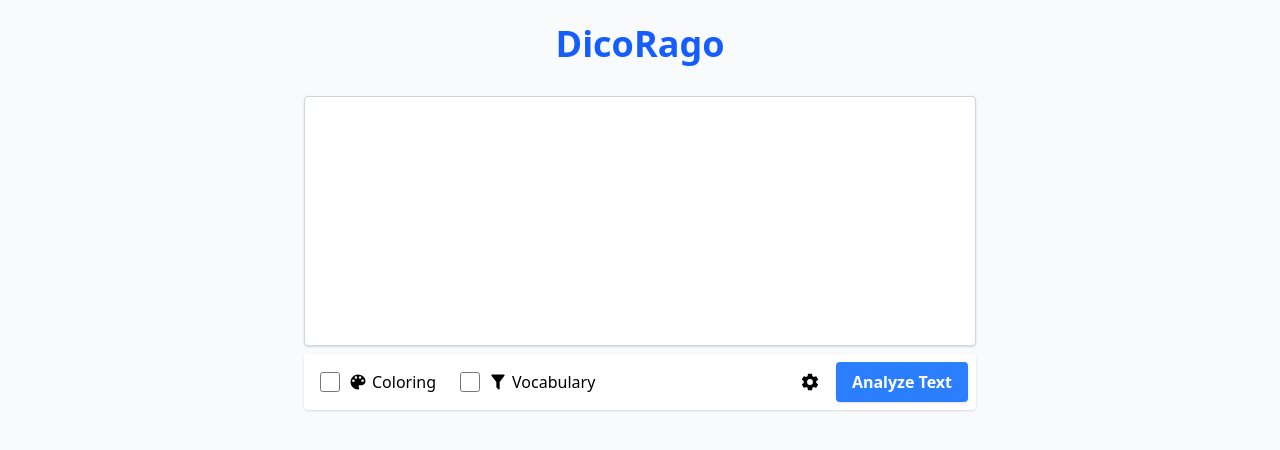
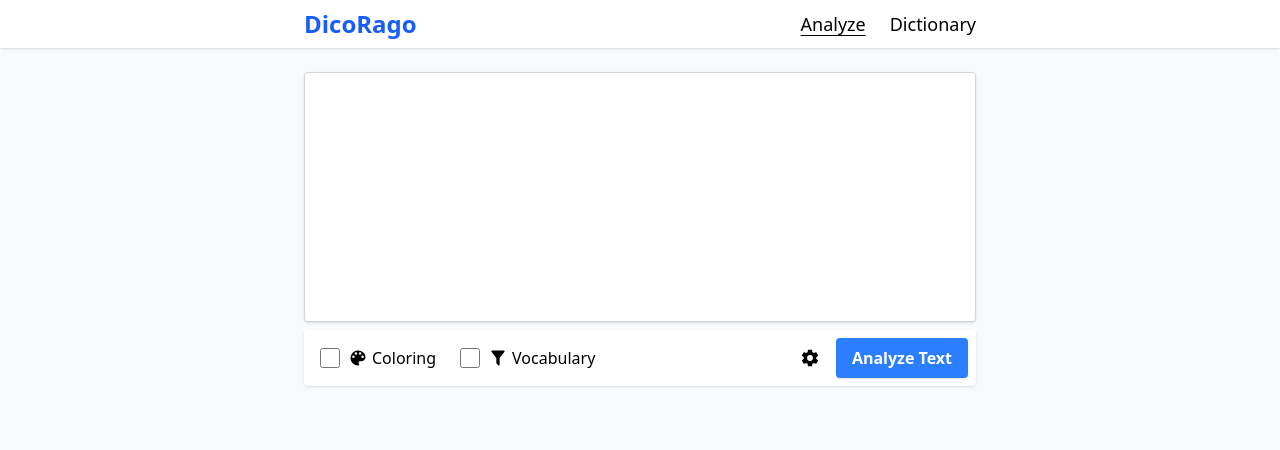
Before and after one commit to Agnoctopus/DicoRago, a Vue app in the folder frontend/: page / in a window 1280 px wide. Shown: the top 450 px of the page. Built offline with nearby package versions, Linux system fonts and the light colour scheme; no server answers.

Commit message:
frontend: Add new navigation

```diff
--- a/frontend/src/router/index.ts
+++ b/frontend/src/router/index.ts
@@ -1,6 +1,7 @@
 import { createRouter, createWebHistory } from 'vue-router'
 import type { RouteRecordRaw } from 'vue-router'
 import HomeView from '../views/HomeView.vue'
+import DictionaryView from '../views/DictionaryView.vue'
 
 /** Application routes definition */
 const routes: Array<RouteRecordRaw> = [
@@ -8,6 +9,11 @@
     path: '/',
     name: 'Home',
     component: HomeView,
+  },
+  {
+    path: '/dico',
+    name: 'Dictionary',
+    component: DictionaryView,
   },
 ]
 
--- a/frontend/src/views/HomeView.vue
+++ b/frontend/src/views/HomeView.vue
@@ -3,6 +3,7 @@
 import TextEditor from '@/components/TextEditor.vue'
 import UnitDetails from '@/components/UnitDetails.vue'
 import VocabularyList from '@/components/VocabularyList.vue'
+import NavigationBar from '@/components/NavigationBar.vue'
 import { useUserStore } from '@/stores/user'
 import { useVocabStore } from '@/stores/vocabulary'
 
@@ -34,8 +35,9 @@
 
 // Fetch user data when the component mounts.
 onMounted(async () => {
+  if (!userStore.isFetched) {
     await userStore.fetchUser()
-
+  }
   if (userStore.user) {
     await vocabStore.loadVocabulary()
   }
@@ -43,10 +45,12 @@
 </script>
 
 <template>
-  <div class="min-h-screen flex flex-col items-center p-4 bg-gray-50">
-    <!-- App title -->
-    <h1 class="text-4xl font-bold mt-2 mb-8 text-blue-600">DicoRago</h1>
+  <div class="min-h-screen flex flex-col bg-gray-50">
+    <!-- Navigation Bar -->
+    <NavigationBar />
 
+    <!-- Main content area -->
+    <div class="px-4 py-6 flex flex-col items-center">
       <!-- Text editing and analysis area -->
       <TextEditor @word-selected="handleWordSelected" @analysis-complete="handleAnalysisComplete" />
 
@@ -56,4 +60,5 @@
       <!-- Show vocabulary list if available -->
       <VocabularyList v-if="vocab.length" :vocab="vocab" />
     </div>
+  </div>
 </template>
```
Lines whose indentation alone changed are shown as unchanged.
